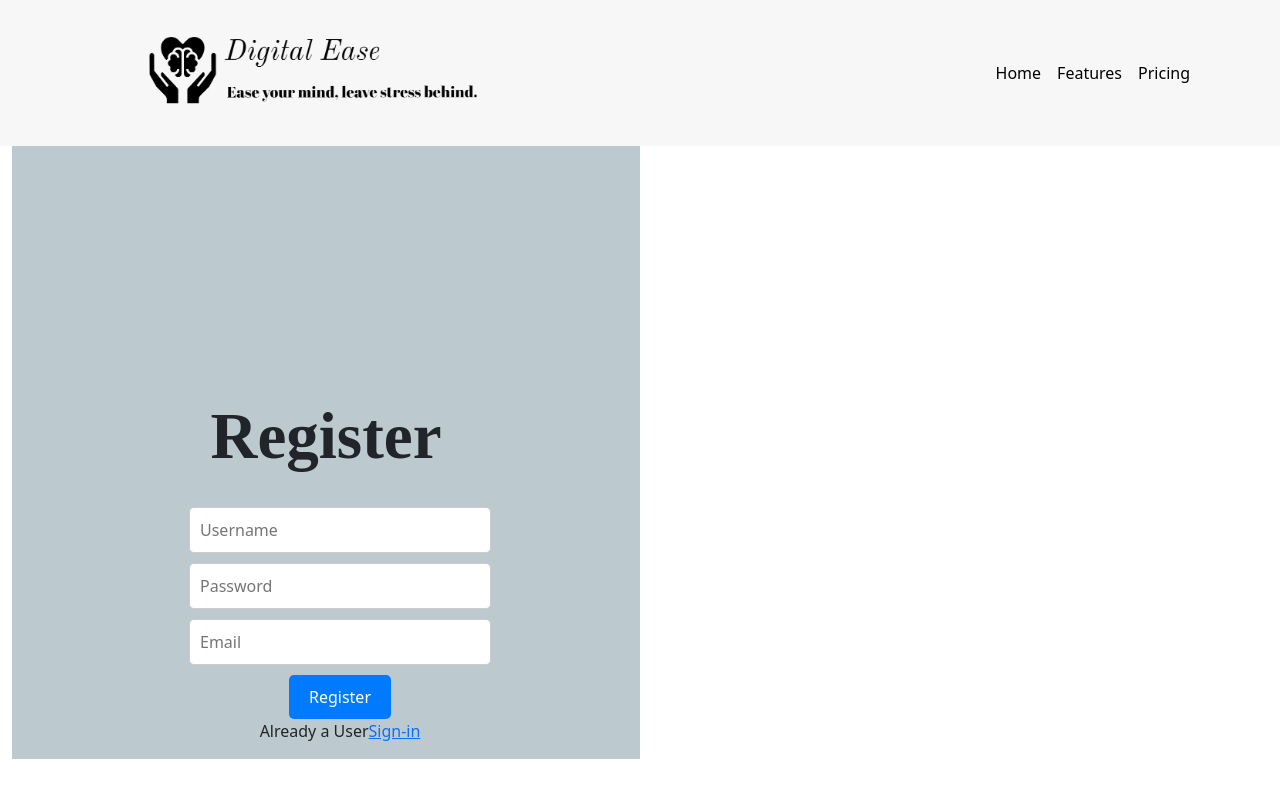
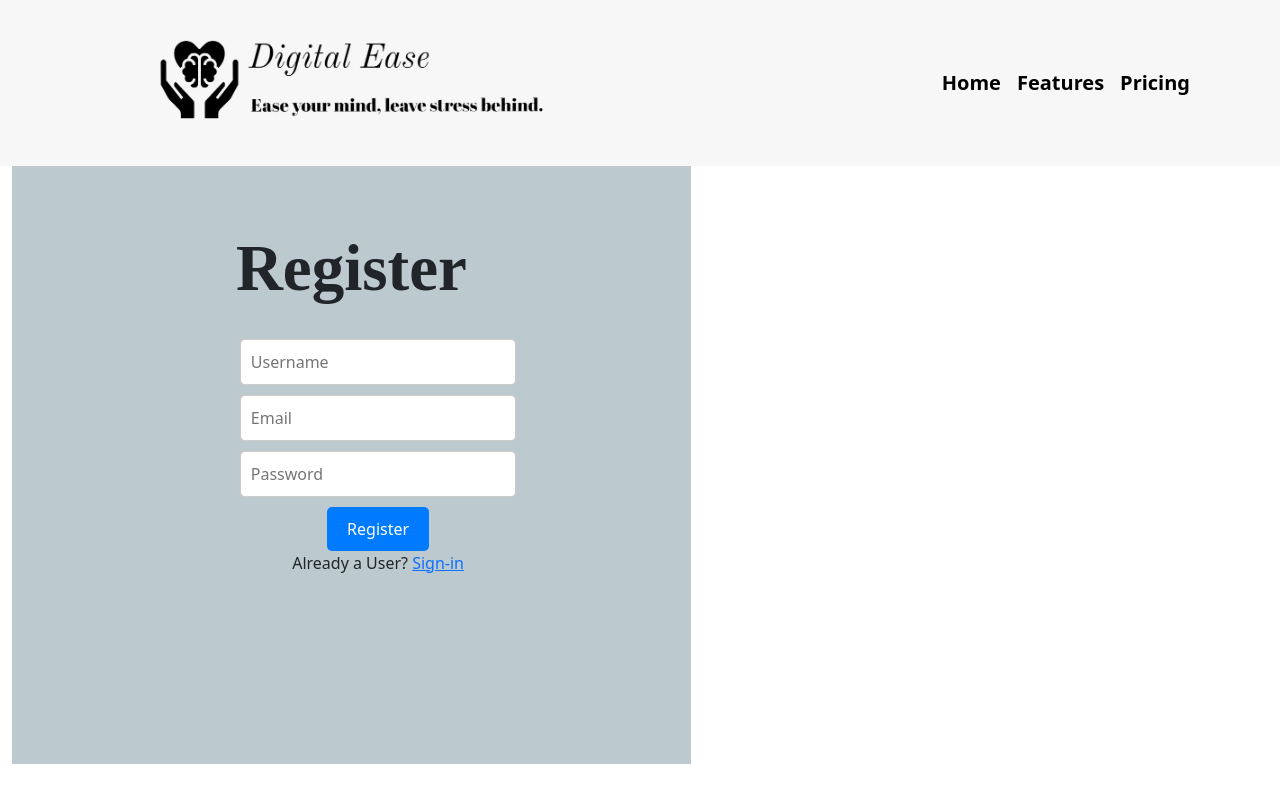
Before and after one commit to Amarjeet-ka/digitalease, a React (Create React App) app: page /registration in a window 1280 px wide. Built offline with nearby package versions, Linux system fonts and the light colour scheme.

Commit message:
Redesigning Component

```diff
--- a/src/components/Landing.js
+++ b/src/components/Landing.js
@@ -38,7 +38,7 @@ export default function Landing() {
   return (
     <Container fluid>
       <Row style={{ margin: 0, padding: 0, backgroundColor: "" }}>
-        <Col style={{ backgroundColor: "#bcc9cf", textAlign: 'center', paddingTop: '15%' }}>
+        <Col style={{ backgroundColor: "#bcc9cf", textAlign: 'center', paddingTop: '9%' }}>
           <h1 style={{ fontWeight: 'bold', fontFamily: 'MozBorderImage', fontSize: '65px' }}>Calm Your Brain, <br />Ease the Strain..</h1>
           <br />
           {/* User Login Input Field */}
--- a/src/components/NavigationOuter.js
+++ b/src/components/NavigationOuter.js
@@ -9,13 +9,13 @@ function NavigationOuter() {
       <Navbar style={{ backgroundColor: '#f7f7f7' }} data-bs-theme="dark">
         <Container>
           <Navbar.Brand href="#home" style={{ color: 'black', fontSize: '18px' }}>
-          <img src={d}  height={120}  alt='image not found' />
+          <img src={d}  height={140}  alt='image not found' />
 
           </Navbar.Brand>
           <Nav className="meauto">
-            <Nav.Link href="#home" style={{ color: 'black', fontSize: '16px' }}>Home</Nav.Link>
-            <Nav.Link href="#features" style={{ color: 'black', fontSize: '16px' }}>Features</Nav.Link>
-            <Nav.Link href="#pricing" style={{ color: 'black', fontSize: '16px' }}>Pricing</Nav.Link>
+            <Nav.Link href="#home" style={{ color: 'black', fontSize: '20px', fontWeight: 'bold' }}>  Home  </Nav.Link>
+            <Nav.Link href="#features" style={{ color: 'black', fontSize: '20px', fontWeight: 'bold' }}>  Features  </Nav.Link>
+            <Nav.Link href="#pricing" style={{ color: 'black', fontSize: '20px', fontWeight: 'bold' }}>  Pricing  </Nav.Link>
           </Nav>
         </Container>
       </Navbar>
--- a/src/components/NewRegistratin.js
+++ b/src/components/NewRegistratin.js
@@ -41,10 +41,10 @@ export default function NewRegistration() {
   return (
     <Container fluid>
       <Row style={{ margin: 0, padding: 0, backgroundColor: "" }}>
-        <Col style={{ backgroundColor: "#bcc9cf", textAlign: 'center', paddingTop: '20%' }}>
+        <Col style={{ backgroundColor: "#bcc9cf", textAlign: 'center', padding: '5% 5%' }}>
           <h1 style={{ fontWeight: 'bold', fontFamily: 'MozBorderImage', fontSize: '65px' }}>Register</h1>
           <br />
-          <Col md="6" style={{ textAlign: 'center', marginLeft: '165px' }}>
+          <Col md="6" style={{ textAlign: 'center', marginLeft: '165px',paddingBottom:'20%' }}>
             <form onSubmit={handleSubmit}>
               <div>
                 <input
@@ -63,6 +63,24 @@ export default function NewRegistration() {
                     boxSizing: 'border-box',
                   }}
                 />
+
+                <input
+                  type="email"
+                  name="email"
+                  placeholder="Email"
+                  value={formData.email}
+                  onChange={handleInputChange}
+                  style={{
+                    padding: '10px',
+                    fontSize: '16px',
+                    width: '100%',
+                    border: '1px solid #ccc',
+                    borderRadius: '5px',
+                    marginBottom: '10px',
+                    boxSizing: 'border-box',
+                  }}
+                />
+
                 <input
                   type="password"
                   name="password"
@@ -79,22 +97,7 @@ export default function NewRegistration() {
                     boxSizing: 'border-box',
                   }}
                 />
-                <input
-                  type="email"
-                  name="email"
-                  placeholder="Email"
-                  value={formData.email}
-                  onChange={handleInputChange}
-                  style={{
-                    padding: '10px',
-                    fontSize: '16px',
-                    width: '100%',
-                    border: '1px solid #ccc',
-                    borderRadius: '5px',
-                    marginBottom: '10px',
-                    boxSizing: 'border-box',
-                  }}
-                />
+
                 <button
                   type="submit"
                   style={{
@@ -109,7 +112,7 @@ export default function NewRegistration() {
                 >
                   Register
                 </button>
-                <p>Already a User<a href="/">Sign-in</a></p>
+                <p>Already a User? <a href="/"> Sign-in</a></p>
               </div>
             </form>
           </Col>
```
